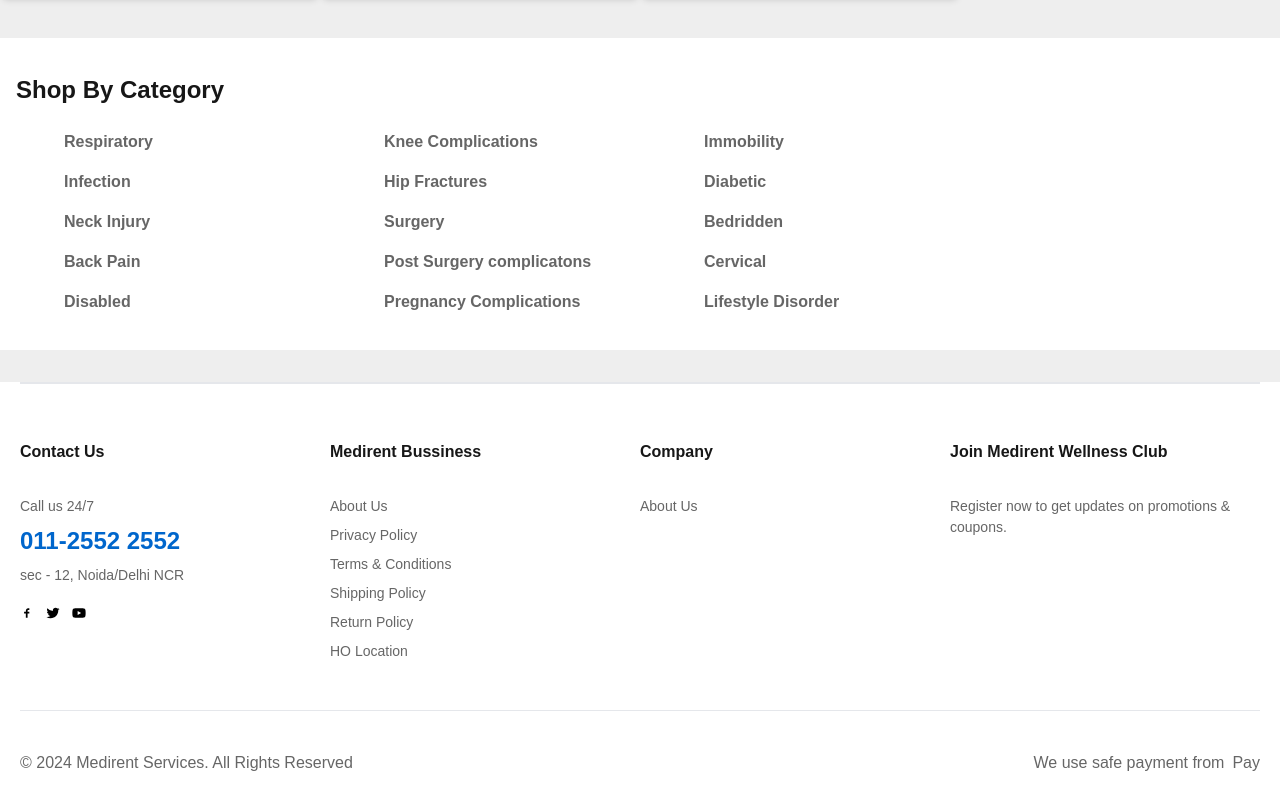
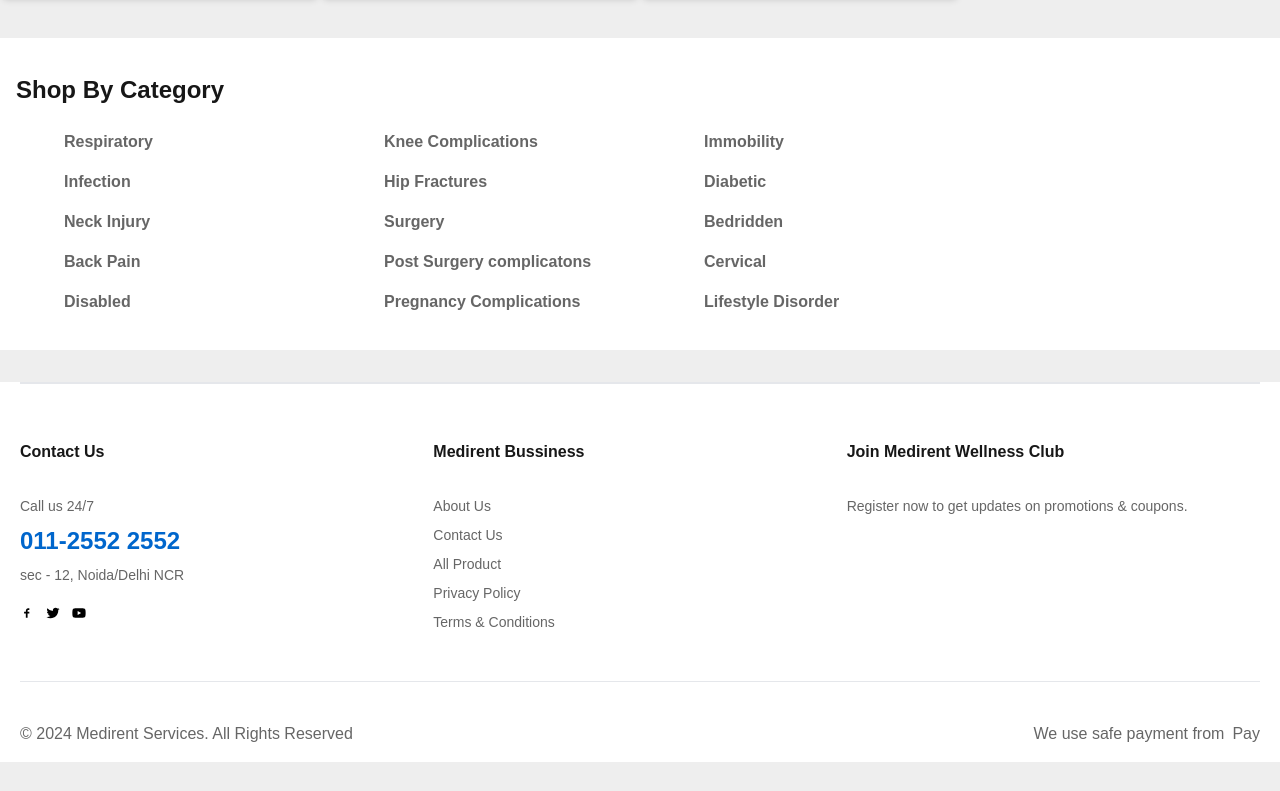
Before and after one commit to DevPc0786/MEDTRADE, a Next.js app: page / in a window 1280 px wide. Shown: the part 2178-2969 px from the top of the page. After the commit the page ends 2940 px from the top, so only its background shows below. Built offline with nearby package versions, Linux system fonts and the light colour scheme.

Commit message:
link footer

```diff
--- a/src/components/Footer.jsx
+++ b/src/components/Footer.jsx
@@ -6,7 +6,7 @@ import { FaYoutube } from "react-icons/fa";
 const Footer = () => {
   return (
     <div className="bg-white px-5">
-      <div className="grid lg:grid-cols-4 grid-cols-1 mt-4 border-t-2 pt-14 ">
+      <div className="grid lg:grid-cols-3 grid-cols-1 mt-4 border-t-2 pt-14 ">
         <div className="text-[14px]">
           <h2 className="font-bold text-[16px] lg:mb-8 mb-2 ">Contact Us</h2>
           <div className="text-[--graytext]">
@@ -23,22 +23,23 @@ const Footer = () => {
           </div>
         </div>
         <div className="text-[14px]">
-          <h2 className="font-bold text-[16px] lg:mb-8 mt-5 lg:mt-0 ">Medirent Bussiness</h2>
+          <h2 className="font-bold text-[16px] lg:mb-8 mt-5 lg:mt-0 ">
+            Medirent Bussiness
+          </h2>
           <div className="text-[--graytext]">
             <div>
-              <p className="my-2">About Us</p>
-              <p className="my-2">Privacy Policy </p>
-              <p className="my-2">Terms & Conditions </p>
-              <p className="my-2">Shipping Policy </p>
-              <p className="my-2">Return Policy</p>
-              <p className="my-2">HO Location</p>
+              <ul>
+                <li className="my-2 cursor-pointer"><a href="/about"> About Us </a></li>
+                <li className="my-2 cursor-pointer"><a href="/contact"> Contact Us  </a></li>
+                <li className="my-2 cursor-pointer"><a href="/products"> All Product </a></li>
+                <li className="my-2 cursor-pointer"><a href=""> Privacy Policy  </a></li>
+                <li className="my-2 cursor-pointer"><a href=""> Terms & Conditions  </a></li>
+                {/* <li className="my-2 cursor-pointer"><a href=""> Return Policy </a></li> */}
+              </ul>
             </div>
           </div>
         </div>
-        <div className="text-[14px]">
-          <h2 className="font-bold text-[16px] lg:mb-8 mt-2 lg:mt-0">Company</h2>
-          <p className="text-[--graytext]">About Us</p>
-        </div>
+
         <div className="text-[14px]">
           <h2 className="font-bold text-[16px] lg:mb-8 mt-2 lg:mt-0">
             Join Medirent Wellness Club
```
